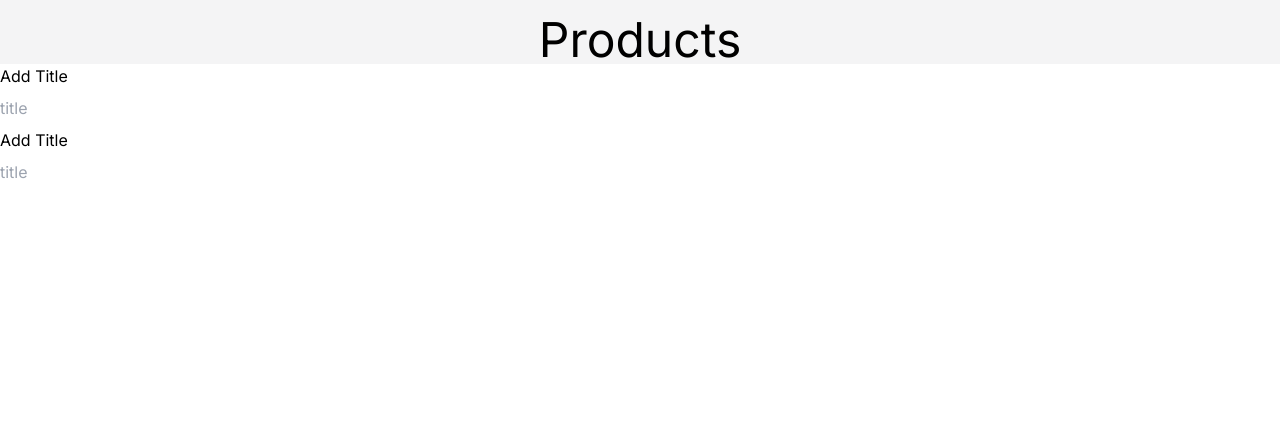
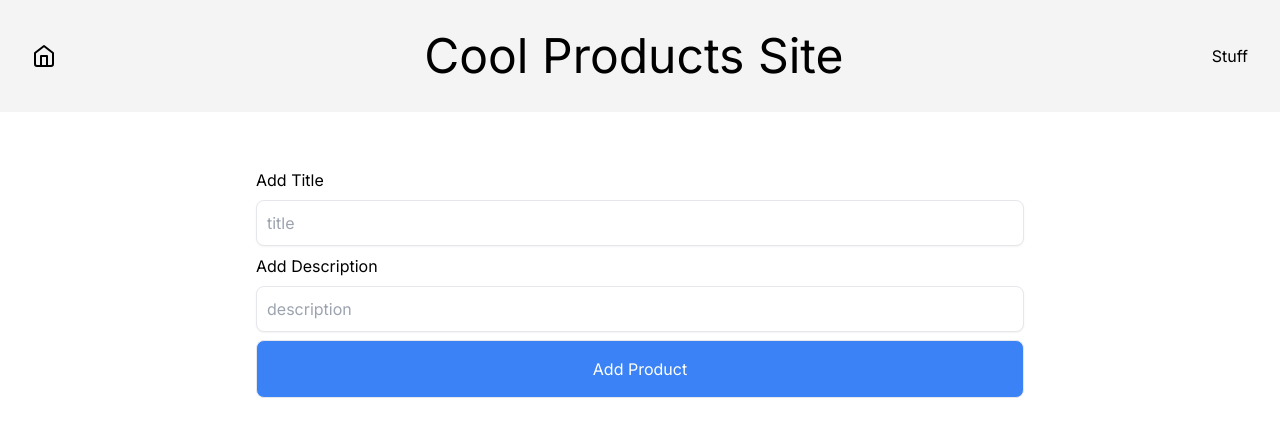
Before and after one commit to Op-Pautu/redux-dummyjson, a Next.js app: page /add in a window 1280 px wide. Shown: the top 436 px of the page. Built offline with nearby package versions, Linux system fonts and the light colour scheme.

Commit message:
Add form to add new product

```diff
--- a/app/(routes)/add/page.jsx
+++ b/app/(routes)/add/page.jsx
@@ -3,7 +3,7 @@ import React from "react";
 
 const AddPage = () => {
   return (
-    <div>
+    <div className="max-w-6xl mx-auto">
       <AddProductForm />
     </div>
   );
--- a/components/AddProductForm.jsx
+++ b/components/AddProductForm.jsx
@@ -1,15 +1,52 @@
 "use client";
 
-import React from "react";
+import { addProduct } from "@/lib/features/productSlice";
+import { useRouter } from "next/navigation";
+import React, { useState } from "react";
+import { useDispatch } from "react-redux";
 
 const AddProductForm = () => {
+  const [title, setTitle] = useState("");
+  const [description, setDescription] = useState("");
+
+  const dispatch = useDispatch();
+  const router = useRouter();
+  const handleSubmit = (e) => {
+    e.preventDefault();
+    dispatch(addProduct(title, description));
+    setTitle("");
+    setDescription("");
+    router.push("/");
+  };
   return (
-    <form className="flex flex-col gap-2">
-      <label htmlFor="title">Add Title</label>
-      <input type="text" id="title" placeholder="title" />
-      <label htmlFor="description">Add Title</label>
-      <input type="text" id="description" placeholder="title" />
-    </form>
+    <div className="max-w-3xl mx-auto mt-14">
+      <form className="flex flex-col gap-2" onSubmit={handleSubmit}>
+        <label htmlFor="title">Add Title</label>
+        <input
+          className="focus:ring-transparent focus:ring-0 p-[10px] border rounded-lg shadow-sm focus:outline-none"
+          type="text"
+          id="title"
+          value={title}
+          onChange={(e) => setTitle(e.target.value)}
+          placeholder="title"
+        />
+        <label htmlFor="description">Add Description</label>
+        <input
+          className="focus:ring-transparent focus:ring-0 p-[10px] border rounded-lg shadow-sm focus:outline-none"
+          type="text"
+          id="description"
+          value={description}
+          onChange={(e) => setDescription(e.target.value)}
+          placeholder="description"
+        />
+        <button
+          className="w-full p-4 text-white bg-blue-500 border rounded-lg hover:bg-blue-600"
+          type="submit"
+        >
+          Add Product
+        </button>
+      </form>
+    </div>
   );
 };
 
--- a/components/Navbar.jsx
+++ b/components/Navbar.jsx
@@ -1,9 +1,17 @@
+import { Home } from "lucide-react";
+import Link from "next/link";
 import React from "react";
 
 const Navbar = () => {
   return (
-    <div className="flex w-full mx-auto bg-zinc-100 flex-col h-full pt-4">
-      <h1 className="text-center text-5xl">Products</h1>
+    <div className="flex items-center justify-between w-full h-full p-8 mx-auto bg-zinc-100">
+      <p>
+        <Link href="/">
+          <Home />
+        </Link>
+      </p>
+      <h1 className="text-5xl text-center">Cool Products Site</h1>
+      <p>Stuff</p>
     </div>
   );
 };
--- a/lib/features/productSlice.js
+++ b/lib/features/productSlice.js
@@ -11,9 +11,12 @@ export const productSlice = createSlice({
     setProducts: (state, action) => {
       state.products = action.payload;
     },
+    addProduct: (state, action) => {
+      state.products.push(action.payload);
+    },
   },
 });
 
-export const { setProducts } = productSlice.actions;
+export const { setProducts, addProduct } = productSlice.actions;
 
 export default productSlice.reducer;
--- a/package.json
+++ b/package.json
@@ -11,6 +11,7 @@
   "dependencies": {
     "@reduxjs/toolkit": "^2.1.0",
     "axios": "^1.6.7",
+    "lucide-react": "^0.323.0",
     "next": "14.1.0",
     "react": "^18",
     "react-dom": "^18",
```
Also changed, not shown: 1 other file (tests, documents, lock files or other folders).
